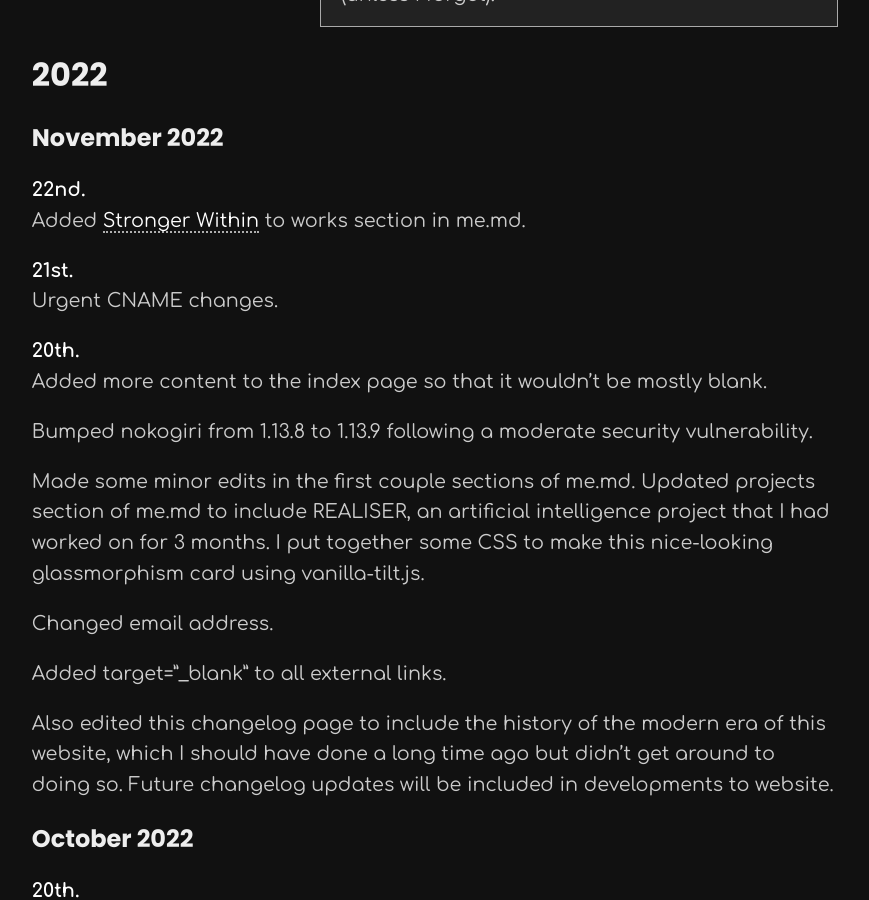
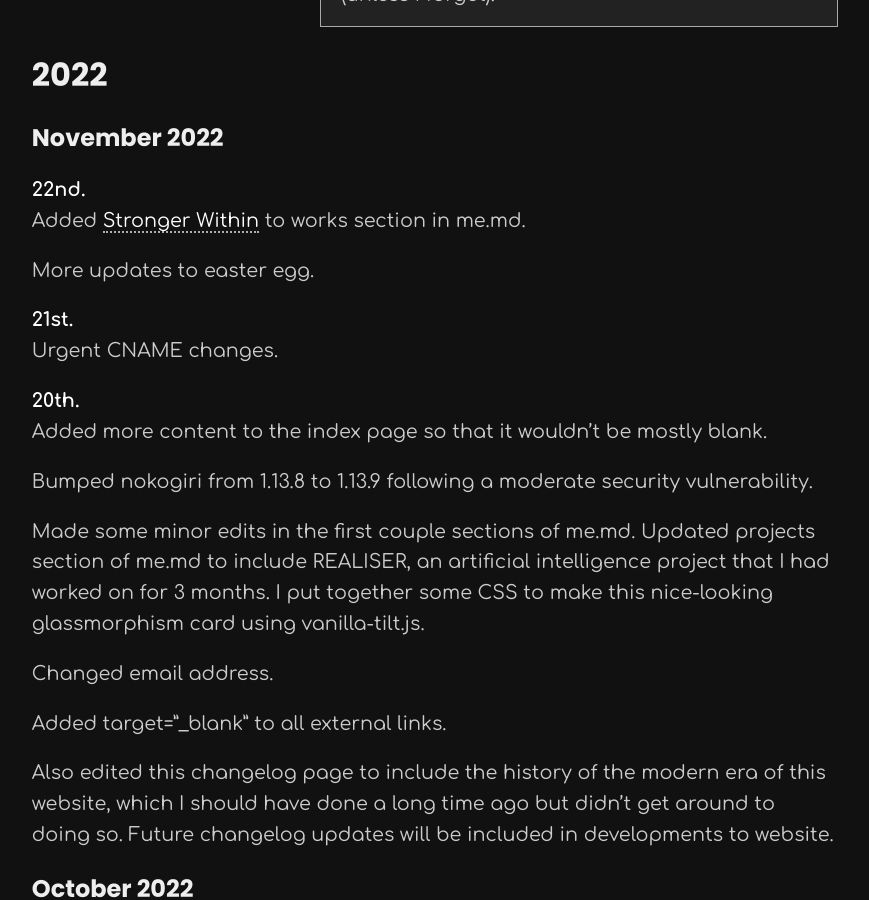
Before and after one commit to fwyr/website, a Jekyll site: the page built from _posts/site/2022-09-09-changelog.md, in a window 1280 px wide and 900 px high, scrolled down 678 px. Shown: the whole window, without its empty margins (205-1074 px from the left). Built offline with Jekyll 4.4.1, drawn with Linux system fonts in a browser that asks for light colours; nearby versions of some CDN libraries; some web fonts are replaced; the table of contents is made by our own code.

Commit message:
dev: update easter egg

```diff
--- a/_posts/site/2022-09-09-changelog.md
+++ b/_posts/site/2022-09-09-changelog.md
@@ -14,6 +14,8 @@
 ## November 2022
 **22nd.** <br>
 Added [Stronger Within](../essays/2022-05-26-stronger-within.md) to works section in me.md.
+
+More updates to easter egg.
 
 **21st.** <br>
 Urgent CNAME changes.
--- a/assets/js/pride.js
+++ b/assets/js/pride.js
@@ -13,7 +13,7 @@
 _ = ["", [], '#ddd', '#fff', '#ffffff80'];
 transgender = [['🏳️‍🌈', '🏳️‍⚧️', '💎', '💗', '🤍'], ['#55CDFD', '#FFFFFF', '#F6AAB7'], '#55CDFD', '#F6AAB7', '#F6AAB7c7',];
 nonbinary = [['🏳️‍🌈','💛','🤍','💜','🖤'], ['#FCF431', '#9D59D2', '#ffffff', '#2C2C2C'], '#FCF431', '#9D59D2', '#9D59D2c7',];
-asexual = [['🏳️‍🌈','💜','🖤','🤍'], , ['#A3A3A3', '#800080', '#000000', '#FFFFFF' ], '#A3A3A3', '#800080', '#800080c7',];
+asexual = [['💜','🖤','🤍'], ['#A3A3A3', '#800080', '#000000', '#FFFFFF' ], '#A3A3A3', '#800080', '#800080c7',];
 bisexual = [['🏳️‍🌈','🌈','💙','💜','💓'], ['#D60270', '#9B4F96', '#0038A8'], '#004FFF', '#D70071', '#9C4E97',];
 pansexual = [['🏳️‍🌈','💗','💛','💙'], ['#FF218C', '#FFD800', '#21B1FF'], '#FFD800', '#FF218C', '#21B1FF',];
 lesbian = [['💗','🧡','🤍','💖','💗'], [], '', '', '']
@@ -49,7 +49,7 @@
 
     if (s.includes('reset')) {
         rSet(_); sSet(_); s = "";
-    } else if (s.includes('lgbt') || s.includes('pride')) {
+    } else if (s.includes('lgbt') || s.includes('pride') || s.includes('gay')) {
         cSet(lgbt); s = "";
     } else if (s.includes('transgender')) {
         allSet(transgender); s = "";
```
